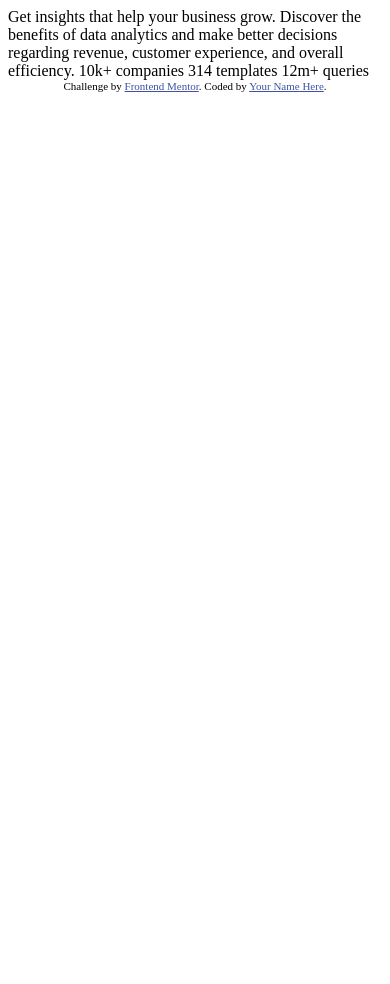
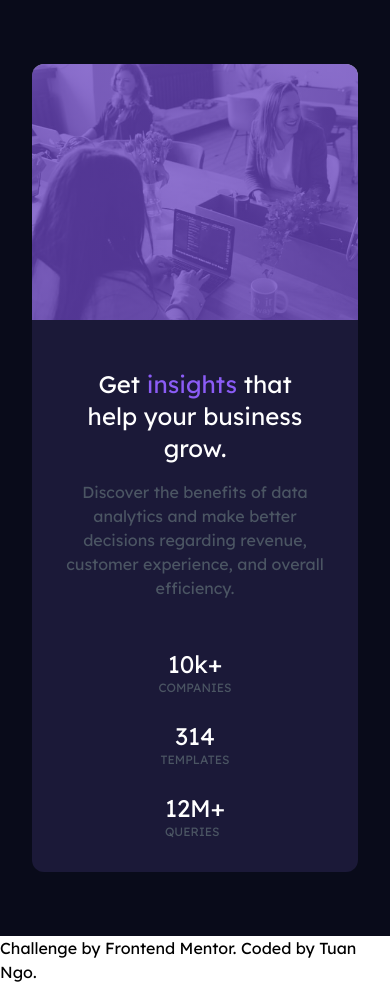
Before and after one commit to tuanngo1993/Stats-preview-card-component, a plain HTML site: page index.html in a window 390 px wide. Before the commit the page ends 844 px from the top, so only its background shows below. Drawn offline with nearby package versions, Linux system fonts and the light colour scheme.

Commit message:
implemented UI and responsive

```diff
--- a/index.html
+++ b/index.html
@@ -1,33 +1,55 @@
 <!DOCTYPE html>
 <html lang="en">
+
 <head>
   <meta charset="UTF-8">
-  <meta name="viewport" content="width=device-width, initial-scale=1.0"> <!-- displays site properly based on user's device -->
+  <meta name="viewport" content="width=device-width, initial-scale=1.0">
+  <!-- displays site properly based on user's device -->
 
   <link rel="icon" type="image/png" sizes="32x32" href="./images/favicon-32x32.png">
+  <link href="https://unpkg.com/tailwindcss@^1.0/dist/tailwind.min.css" rel="stylesheet">
+  <link rel="preconnect" href="https://fonts.gstatic.com">
+  <link href="https://fonts.googleapis.com/css2?family=Inter:wght@400;700&family=Lexend+Deca&display=swap"
+    rel="stylesheet">
+  <link href="style.css" type="text/css" rel="stylesheet" />
 
   <title>Frontend Mentor | Stats preview card component</title>
+</head>
 
-  <!-- Feel free to remove these styles or customise in your own stylesheet 👍 -->
-  <style>
-    .attribution { font-size: 11px; text-align: center; }
-    .attribution a { color: hsl(228, 45%, 44%); }
-  </style>
-</head>
 <body>
-
-  Get insights that help your business grow.
-
-  Discover the benefits of data analytics and make better decisions regarding revenue, customer
-  experience, and overall efficiency.
-
-  10k+ companies
-  314 templates
-  12m+ queries
+  <div class="bg-purple-900 grid w-full items-center justify-items-center text-base overflow-auto sm:h-full" style="background-color: hsl(233, 47%, 7%);">
+    <div class="grid max-w-6xl rounded-xl overflow-hidden grid-cols-1 lg:grid-cols-2 my-16 mx-8 sm:m-8" style="background-color: hsl(244, 38%, 16%);">
+      <div class="p-8 lg:p-16">
+        <div class="text-white text-2xl text-center m-4 lg:text-4xl lg:text-left sm:mt-4 sm:mb-8 ">Get <span class="text-purple-500">insights</span> that help your
+          business grow.</div>
+        <div class="text-gray-600 text-center mb-12 sm:mb-20 lg:text-left ">Discover the benefits of data analytics and make better decisions regarding
+          revenue, customer
+          experience, and overall efficiency.</div>
+        <div class="text-white grid grid-cols-1 gap-6 justify-items-center lg:grid-cols-3 lg:justify-items-start">
+          <div>
+            <div class="text-2xl text-center lg:text-left">10k+</div>
+            <div class="text-gray-600 uppercase text-xs">companies</div>
+          </div>
+          <div>
+            <div class="text-2xl text-center lg:text-left">314</div>
+            <div class="text-gray-600 uppercase text-xs">templates</div>
+          </div>
+          <div>
+            <div class="text-2xl text-center lg:text-left">12M+</div>
+            <div class="text-gray-600 uppercase text-xs">queries</div>
+          </div>
+        </div>
+      </div>
+      <div class="preview-container__image bg-no-repeat bg-cover bg-center order-first h-64 lg:order-none lg:h-auto lg:order-none"
+        style="background-image: linear-gradient(to right, #6b46c1c2, #6b46c1c2), url(/images/image-header-desktop.jpg);">
+      </div>
+    </div>
+  </div>
 
   <div class="attribution">
     Challenge by <a href="https://www.frontendmentor.io?ref=challenge" target="_blank">Frontend Mentor</a>.
-    Coded by <a href="#">Your Name Here</a>.
+    Coded by <a href="#">Tuan Ngo</a>.
   </div>
 </body>
+
 </html>
--- /dev/null
+++ b/style.css
@@ -0,0 +1,14 @@
+body, html {
+  padding: 0;
+  margin: 0;
+  font-family: 'Inter', sans-serif;
+  font-family: 'Lexend Deca', sans-serif;
+  height: 100vh;
+  width: 100%;
+}
+
+*,
+*:after,
+*:before {
+  box-sizing: border-box;
+}
```
Also changed, not shown: design/desktop-design.jpg (deleted), design/desktop-preview.jpg (deleted), design/mobile-design.jpg (deleted), 3 other files.
